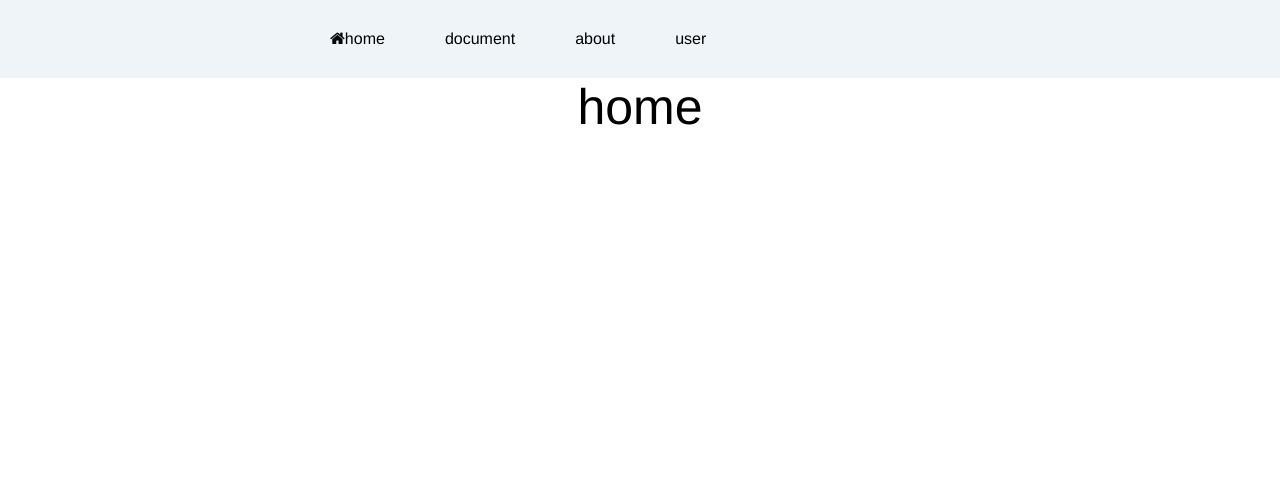
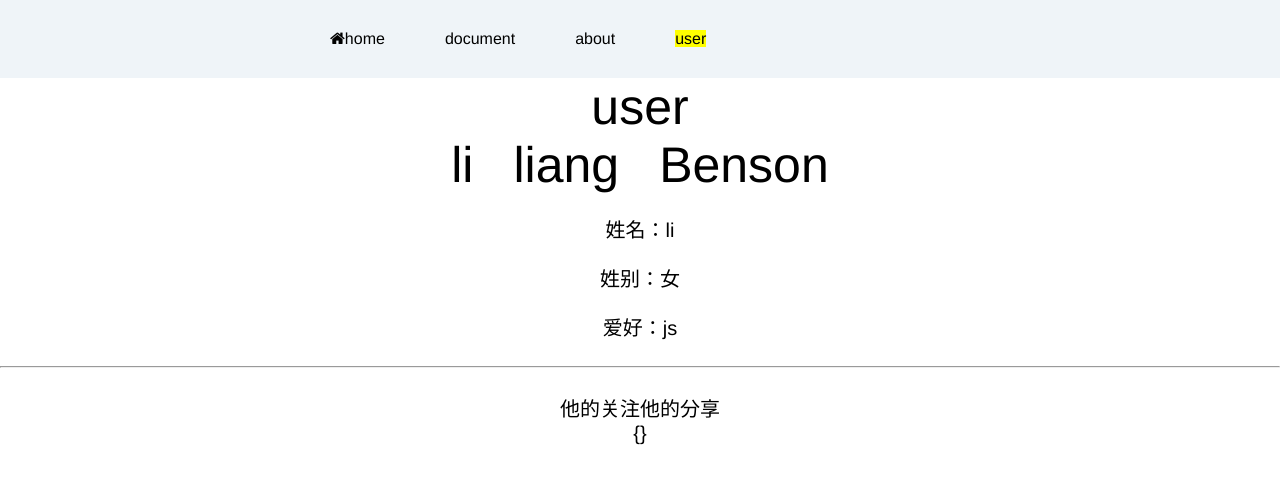
Before and after one commit to lijiliang/record, a Vue app in the folder vue/mvue1/: page /user/1/1 in a window 1280 px wide. Before the commit this address led to /home. Shown: the top 484 px of the page. Built offline with nearby package versions, Linux system fonts and the light colour scheme.

Commit message:
feat: 监控$route信息对象、query字符串传参

```diff
--- a/vue/mvue1/src/App.vue
+++ b/vue/mvue1/src/App.vue
@@ -1,5 +1,6 @@
 <template>
   <div id="app">
+
     <div class="nav-box">
       <ul class="nav">
         <router-link :to="index" exact tag="li" event="mouseover">
@@ -9,10 +10,11 @@
         <li>
           <router-link :to="{path: '/document'}" active-class="activeClass">document</router-link>
         </li>
-        <li><router-link to="about">about</router-link></li>
-        <li><router-link to="user">user</router-link></li>
+        <li><router-link to="/about">about</router-link></li>
+        <li><router-link to="/user">user</router-link></li>
       </ul>
     </div>
+
     <router-view name="slider" class="center"/>
     <router-view class="center"/>
   </div>
--- a/vue/mvue1/src/components/User.vue
+++ b/vue/mvue1/src/components/User.vue
@@ -1,7 +1,23 @@
 <template>
   <div>user
     <div class="user-list">
-      <router-link style="padding: 0px 20px" :to="'/user/' + item.id" v-for="item in userList" key="index">{{item.userName}}</router-link>
+      <!-- <router-link style="padding: 0px 20px" :to="'/user/'+ item.tip + '/' + item.id" v-for="item in userList" key="index">{{item.userName}}</router-link> -->
+      <router-link style="padding: 0px 20px" :to="{path: '/user/'+ item.tip + '/' + item.id, query: {info:'follow'}}" v-for="item in userList" key="index">{{item.userName}}</router-link>
+    </div>
+    <div class="user-info" style="font-size: 20px" v-if="userInfo.userName">
+      <p>姓名：{{userInfo.userName}}</p>
+      <p>姓别：{{userInfo.sex}}</p>
+      <p>爱好：{{userInfo.hobby}}</p>
+    </div>
+    <hr>
+    <div v-if="userInfo.userName" class="info-list" style="font-size: 20px">
+      <!-- <router-link exact to="?info=follow">他的关注</router-link>
+      <router-link exact to="?info=share">他的分享</router-link> -->
+      <router-link exact :to="{path: '',query:{info: 'follow'}}">他的关注</router-link>
+      <router-link exact :to="{path: '',query:{info: 'share'}}">他的分享</router-link>
+      <div>
+        {{$route.query}}
+      </div>
     </div>
   </div>
 </template>
@@ -9,18 +25,21 @@
 let data = [
   {
     id: 1,
+    tip: 'vip',
     userName: 'li',
     sex: '女',
     hobby: 'js'
   },
   {
     id: 2,
+    tip: 'vip',
     userName: 'liang',
     sex: '男',
     hobby: 'css'
   },
   {
     id: 3,
+    tip: 'common',
     userName: 'Benson',
     sex: '男',
     hobby: '读书'
@@ -31,12 +50,35 @@ export default {
   data () {
     return {
       userList: data,
+      userInfo: {},
       userId: ''
     }
   },
   created () {
+    // 组件第一次调用这个生命周期
+    // 地址一旦发生变化，$route会重新生成一个路由信息对象
     console.log(this.$route)
-    this.userId = this.$route.params.userId
+
+    this.getData()
+  },
+  watch: {
+    $route () {
+      // 路径发生变化，$route会重新赋值，监控了这个属性，会执行这个函数
+      console.log('监控$route')
+      this.getData()
+    }
+  },
+  methods: {
+    getData () {
+      let id = this.$route.params.userId
+      if (id) {
+        this.userInfo = this.userList.filter((item) => {
+          return item.id === Number(id)
+        })[0]
+      } else {
+        this.userInfo = {}
+      }
+    }
   }
 }
 </script>
--- a/vue/mvue1/src/router/index.js
+++ b/vue/mvue1/src/router/index.js
@@ -41,7 +41,7 @@ export default new Router({
       component: Home
     },
     {
-      path: '/user/:userId?',   // ? 问号，即是可以出现一次，也可以出现多次，不加？号，访问/user是访问不到的  /user /user/2 /user/3
+      path: '/user/:tip?/:userId?',   // ? 问号，即是可以出现一次，也可以出现多次，不加？号，访问/user是访问不到的  /user /user/tip/2 /user/3
       name: 'User',
       component: User
     },
```
